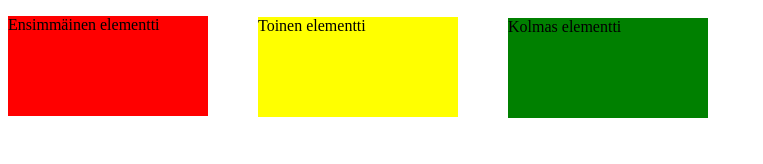
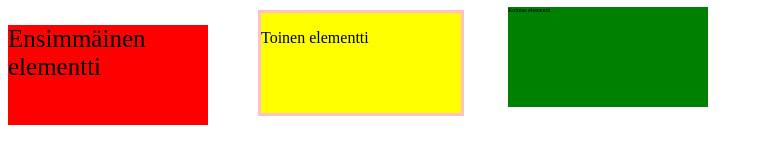
Before and after one commit to LariLautamaja/Lapio-website, a plain HTML site: page position.html in a window 1280 px wide. Shown: the whole page, without its empty margins (0-763 px from the left). Drawn offline with Linux system fonts and the light colour scheme.

Commit message:
Osa 3. Kymmenes tehtävä

```diff
--- a/styles.css
+++ b/styles.css
@@ -2,6 +2,7 @@
     width: 200px;
     height: 100px;
     background-color: red;
+    font-size: 25px;
   }
 
 .second-box-container {
@@ -10,6 +11,8 @@
     background-color: yellow;
     position: relative;
     left: 250px; bottom: 115px;
+    border-style: solid;
+    border-color: pink;
   }
 
 .third-box-container {
@@ -18,4 +21,6 @@
     background-color: green;
     position: relative;
     left: 500px; bottom: 230px;
+    font-family: 'Times New Roman', Times, serif;
+    font-size: 6px;
   }
```
